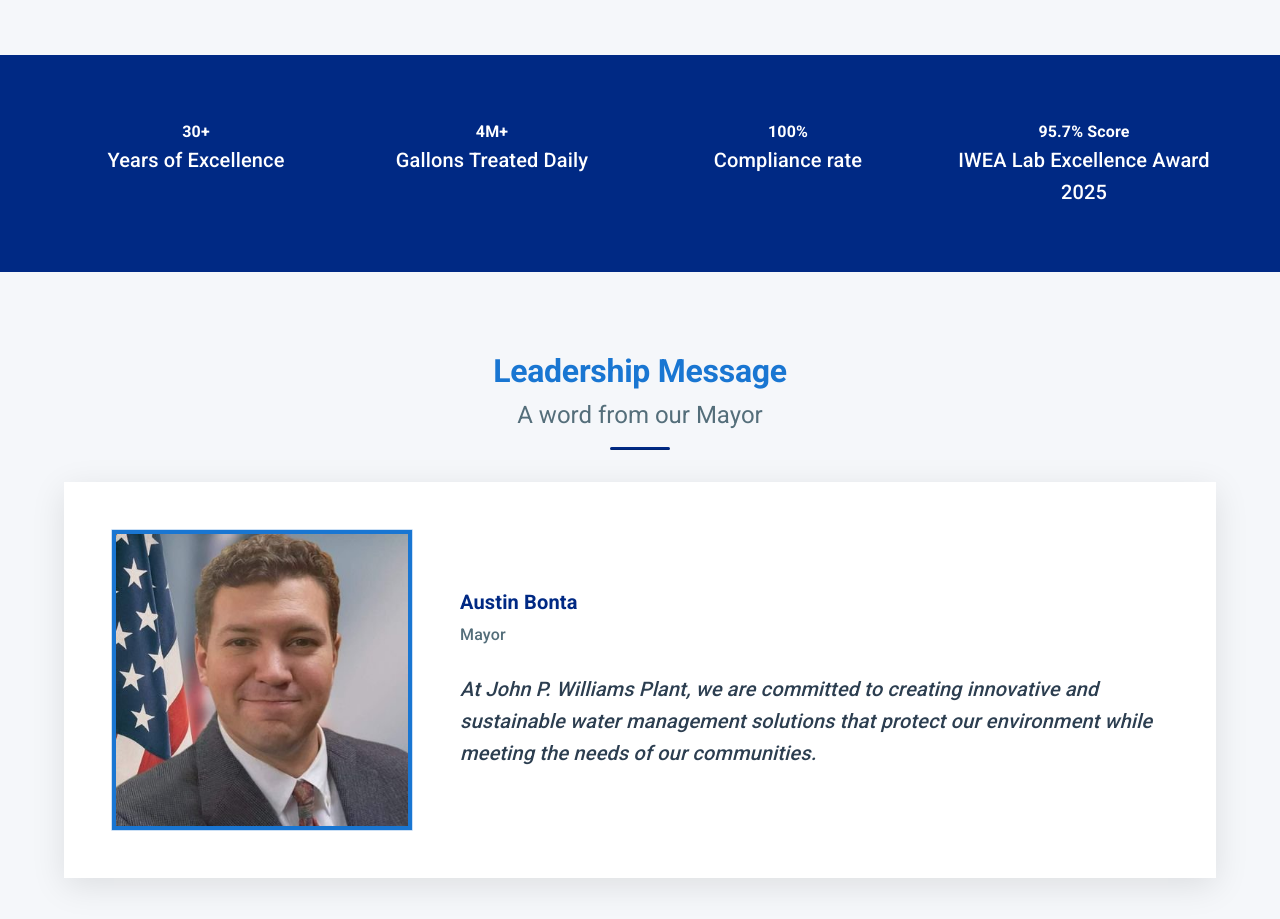
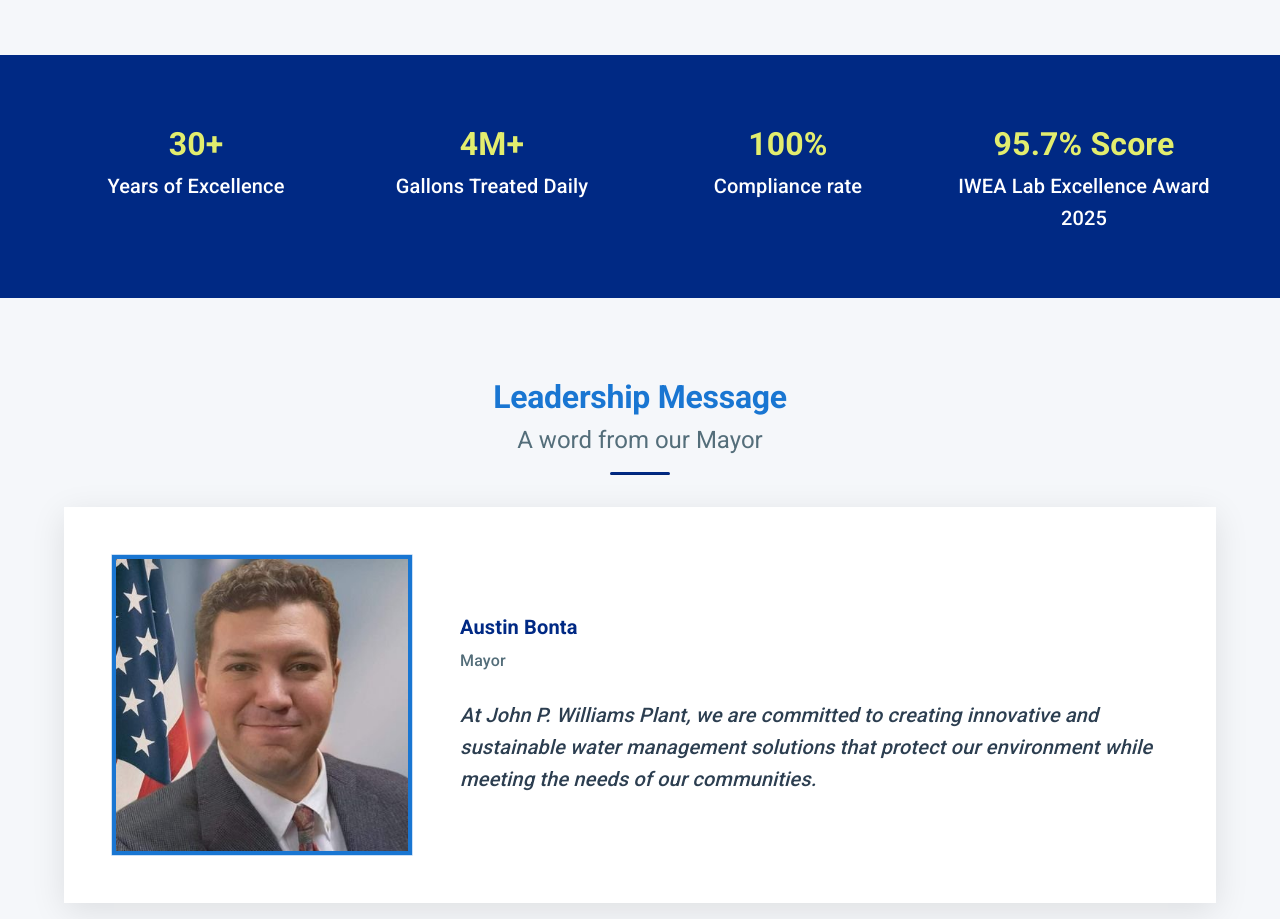
Before and after one commit to MdotO/WMWebsite, a React (Create React App) app: page / in a window 1280 px wide. Shown: the part 1380-2299 px from the top of the page. Built offline with nearby package versions, Linux system fonts and the light colour scheme.

Commit message:
minor theme update

```diff
--- a/src/theme/theme.js
+++ b/src/theme/theme.js
@@ -34,6 +34,11 @@ const theme = createTheme({
       fontSize: '2rem',
       fontWeight: 500,
       color: '#1976d2',
+    },
+    h2_highlight: {
+      fontSize: '2rem',
+      fontWeight: 500,
+      color: '#E2ED6E',
     },
     h3: {
       fontSize: '1.5rem',
```
